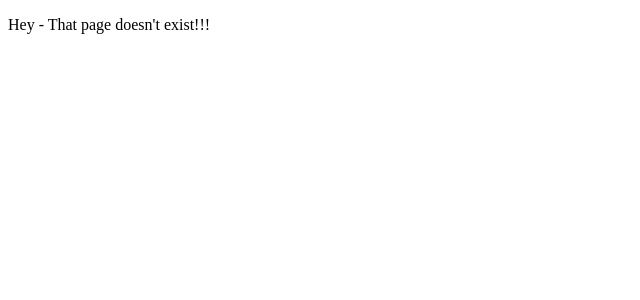
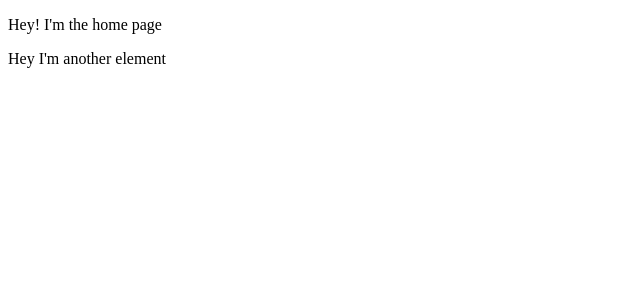
Before and after one commit to johnsonr84/gatsbys-pizza, a Gatsby app in the folder gatsby/: page / in a window 1280 px wide. Before the commit this address had no page. Shown: the top 300 px of the page, without its empty margins (0-640 px from the left). Built offline with nearby package versions, Linux system fonts and the light colour scheme.

Commit message:
init commit, ex HomePage

```diff
--- /dev/null
+++ b/gatsby/src/pages/index.js
@@ -0,0 +1,12 @@
+import React from 'react';
+import Nav from '../components/Nav';
+import Layout from '../components/Layout';
+
+export default function HomePage() {
+  return (
+    <>
+      <p>Hey! I'm the home page</p>
+      <p>Hey I'm another element</p>
+    </>
+  );
+}
```
